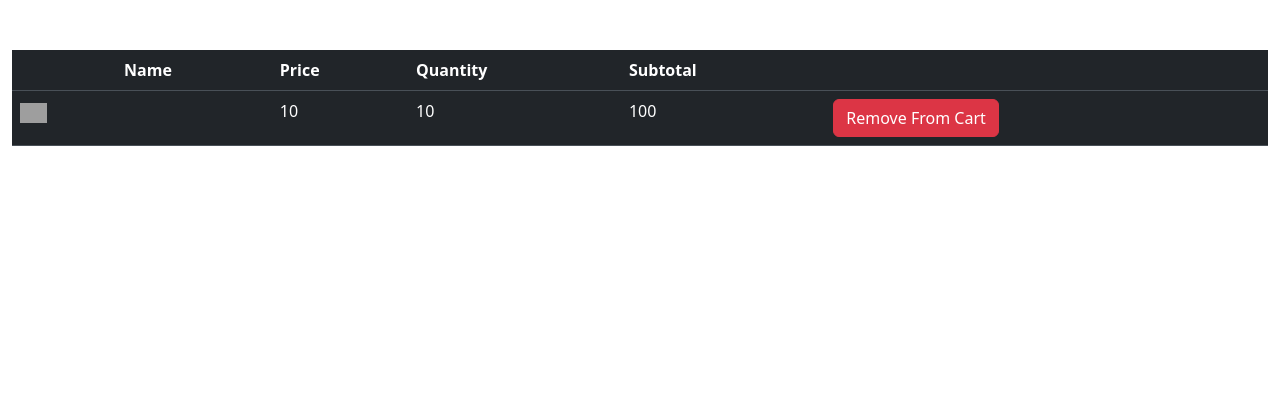
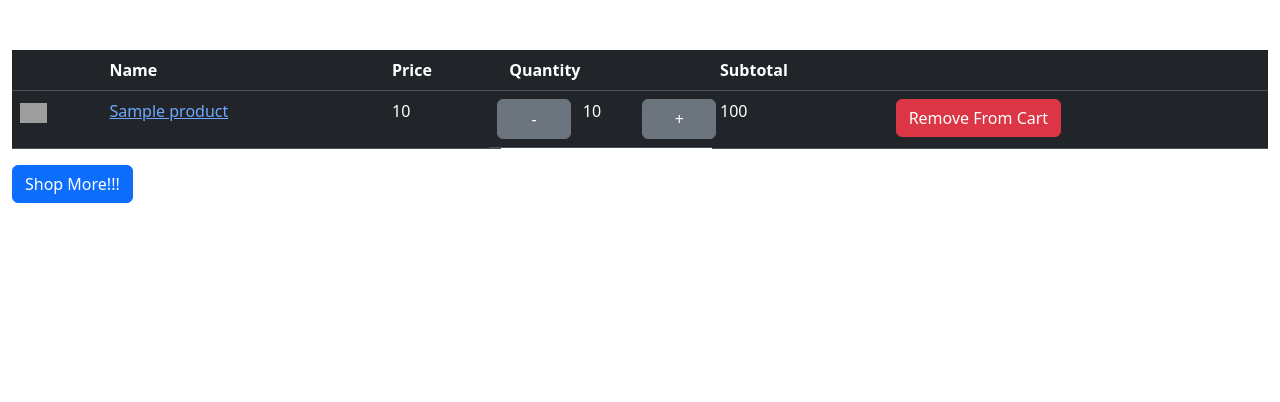
Before and after one commit to ananthakrishnanpta/b419-django, a Django app: page /cart/ in a window 1280 px wide. Shown: the part 50-452 px from the top of the page. Run offline with Django 5.2, Linux system fonts and the light colour scheme; a user stored in the database is signed in; tables that the repository leaves empty hold one stand-in row (values such as "Sample post"); grey boxes are pictures that could not be loaded.

Commit message:
added files

```diff
--- a/shop419/cart/templates/cart.html
+++ b/shop419/cart/templates/cart.html
@@ -8,6 +8,7 @@
 {% block content %}
 
 <div class="container-fluid">
+    {% if cart_items %}
     <table class="table" data-bs-theme="dark">
         <thead >
             <th></th>
@@ -22,20 +23,29 @@
             <tr>
                 <td><img src="{{item.product.pic.url}}" height="20px" alt=""></td>
                 <td>
-                    <a href="{% url 'prod_details' item.id %}">
-                    {{item.name}}
+                    <a href="{% url 'prod_details' item.product.id %}">
+                    {{item.product.name}}
                     </a>
                 </td>
 
                 <td>{{item.product.price}}</td>
-                <td>{{item.quantity}}</td>
+                <td class="row">
+                    <button class="col btn btn-secondary">-</button>
+                    <p class="col">{{item.quantity}}</p>
+                    <button class="col btn btn-secondary">+</button>
+                </td>
                 <td>{{item.get_total_price}}</td>
-                <td><a href="" class="btn btn-danger">Remove From Cart</a></td>
+                <td><a href="{% url 'rem_from_cart' item.id %}" class="btn btn-danger">Remove From Cart</a></td>
             </tr>
         {% endfor %}
         </tbody>
+    </table>
+    {% else %}
 
-    </table>
+    <div class="text-center text-warning">Cart is Empty</div>
+    {% endif %}
+
+    <a href="{% url 'homepage' %}" class="btn btn-primary">Shop More!!!</a>
 </div>
 
 {% endblock %}
--- a/shop419/cart/urls.py
+++ b/shop419/cart/urls.py
@@ -1,9 +1,10 @@
 from django.urls import path
 
-from .views import viewCart, addToCart
+from .views import viewCart, addToCart,remFromCart
 
 
 urlpatterns = [
     path('cart/', viewCart, name = 'view_cart'),
-    path('cart/add/<int:product_id>', addToCart, name = 'add_to_cart' )
+    path('cart/add/<int:product_id>', addToCart, name = 'add_to_cart'),
+    path('cart/rem/<int:cart_item_id>', remFromCart, name = 'rem_from_cart')
 ]
--- a/shop419/cart/views.py
+++ b/shop419/cart/views.py
@@ -2,10 +2,12 @@ from django.shortcuts import render, redirect
 from mainapp.models import Product
 from .models import CartItem
 
+from django.contrib.auth.decorators import login_required
 # Create your views here.
 
 # C - Creating cart items
 
+@login_required
 def addToCart(request, product_id):
     this_product = Product.objects.get(id = product_id) # fetching the product object
     # When adding product to cart, we need to check if the same user has added the same product
@@ -20,7 +22,7 @@ def addToCart(request, product_id):
     return redirect('view_cart')
 
 # R - Read Cartitems
-
+@login_required
 def viewCart(request):
     template = 'cart.html'
     cart_items = CartItem.objects.filter(user = request.user)
@@ -32,3 +34,12 @@ def viewCart(request):
         'total_price' : total_price
     }
     return render( request, template, context)
+
+
+# D
+
+def remFromCart(request, cart_item_id):
+    this_cart_item = CartItem.objects.get(id = cart_item_id)
+    this_cart_item.delete() # deletes the associated record as well as the cartitem obj in memory
+
+    return redirect('view_cart')
--- a/shop419/mainapp/templates/base.html
+++ b/shop419/mainapp/templates/base.html
@@ -61,7 +61,7 @@
                             </li>
                             {% else %}
                             <li class="nav-item">
-                                <a class="nav-link" >My Cart</a>
+                                <a class="nav-link" href="{% url 'view_cart' %}">My Cart</a>
                             </li>
                             {% endif %}
 
--- a/shop419/mainapp/templates/home.html
+++ b/shop419/mainapp/templates/home.html
@@ -33,7 +33,11 @@ Home
                         <td><img src="{{product.pic}}" height="20px" alt=""></td>
                         <td>{{product.stock}}</td>
                         <td>{{product.desc}}</td>
+                        {% if user.is_staff %}
+                        <td><a href="{% url 'del_prod' product.id %}" class="btn btn-primary">Delete Product</a></td>
+                        {% else %}
                         <td><a href="{% url 'add_to_cart' product.id %}" class="btn btn-primary">Add to Cart</a></td>
+                        {% endif %}
                     </tr>
                 {% endfor %}
                 </tbody>
```
Also changed, not shown: shop419/static/js/script.js (added, +30 -0 lines).
